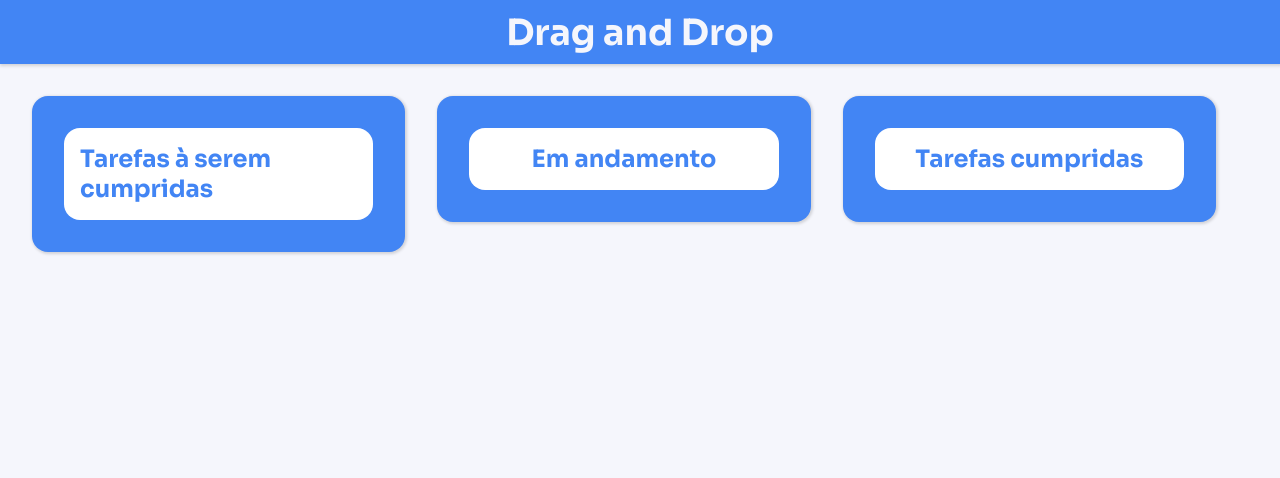
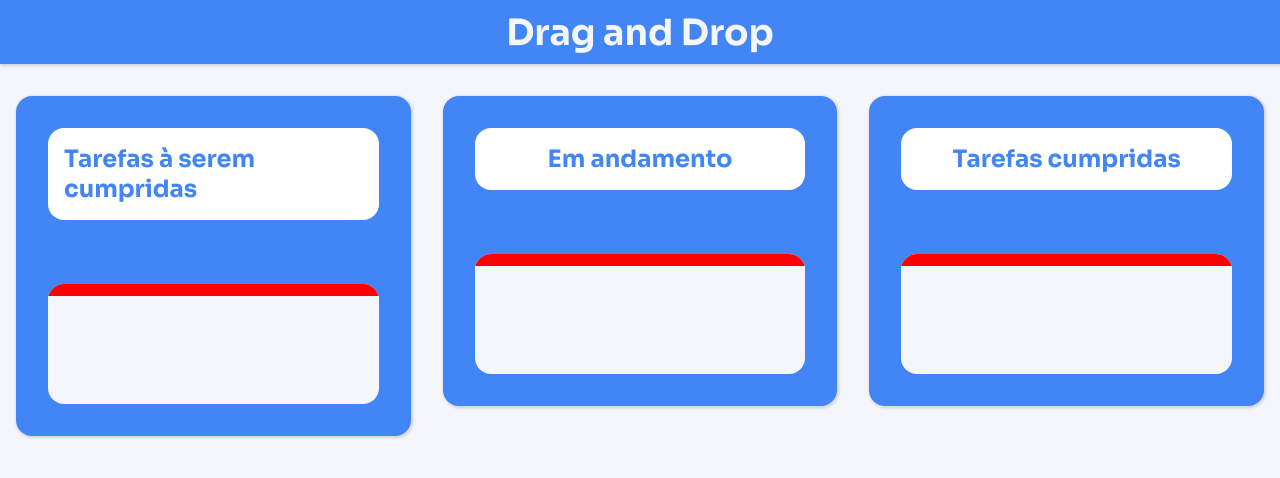
Before and after one commit to JvFern4ndes/learning-react-dnd, a React (Vite) app in the folder fe/: page / in a window 1280 px wide. Shown: the top 478 px of the page. Built offline with nearby package versions, Linux system fonts and the light colour scheme.

Commit message:
feat: create card components

```diff
--- a/fe/src/components/Board/styles.jsx
+++ b/fe/src/components/Board/styles.jsx
@@ -2,7 +2,6 @@ import styled from 'styled-components';
 
 export const Container = styled.div`
   margin: 0;
-  padding: 32px;
   display: flex;
   justify-content: space-between;
 `;
--- /dev/null
+++ b/fe/src/components/Card/index.jsx
@@ -0,0 +1,10 @@
+import Container, { Content, Label } from './styles';
+
+export default function Card() {
+  return (
+    <Container>
+      <Label />
+      <Content />
+    </Container>
+  );
+}
--- /dev/null
+++ b/fe/src/components/Card/styles.jsx
@@ -0,0 +1,32 @@
+import styled from 'styled-components';
+
+const Container = styled.div`
+  background: ${({ theme }) => theme.backgroundColor};
+  width: 100%;
+  padding: 0 0 16px 0;
+  height: 120px;
+  display: flex;
+  flex-direction: column;
+  flex-wrap: wrap;
+  align-items: flex-start;
+  border-radius: 16px;
+  box-sizing: border-box;
+  overflow: hidden;
+`;
+
+export const Label = styled.div`
+  background: red;
+  width: 100%;
+  height: 12px;
+  flex-grow: 0;
+`;
+
+export const Content = styled.div`
+  background: ${({ theme }) => theme.backgroundColor};
+  margin: 0 auto;
+  padding: 16px 16px 0;
+  width: 100%;
+  flex-grow: 1;
+`;
+
+export default Container;
--- a/fe/src/components/List/index.jsx
+++ b/fe/src/components/List/index.jsx
@@ -2,6 +2,7 @@ import PropTypes from 'prop-types';
 
 import React from 'react';
 import Container, { Header } from './styles';
+import Card from '../Card';
 
 export default function List(props) {
   const { title } = props;
@@ -11,6 +12,7 @@ export default function List(props) {
       <Header>
         {title}
       </Header>
+      <Card />
     </Container>
   );
 }
--- a/fe/src/components/List/styles.jsx
+++ b/fe/src/components/List/styles.jsx
@@ -2,11 +2,12 @@ import styled from 'styled-components';
 
 const Container = styled.div`
   background: #4285f4;
-  margin: 0 32px 32px 0;
-  padding: 16px;
+  margin: 32px 16px;
+  padding: 32px;
   height: max-content;
+  width: 100%;
   display: flex;
-  width: 100%;
+  flex-direction: column;
   justify-content: center;
   border-radius: 16px;
   box-shadow: 1px 1px 3px 1px rgba(0,0,0,0.15);
@@ -15,7 +16,7 @@ const Container = styled.div`
 
 export const Header = styled.div`
   background: white;
-  margin: 16px;
+  margin: 0 0 64px;
   padding: 16px;
   height: max-content;
   display: flex;
```
